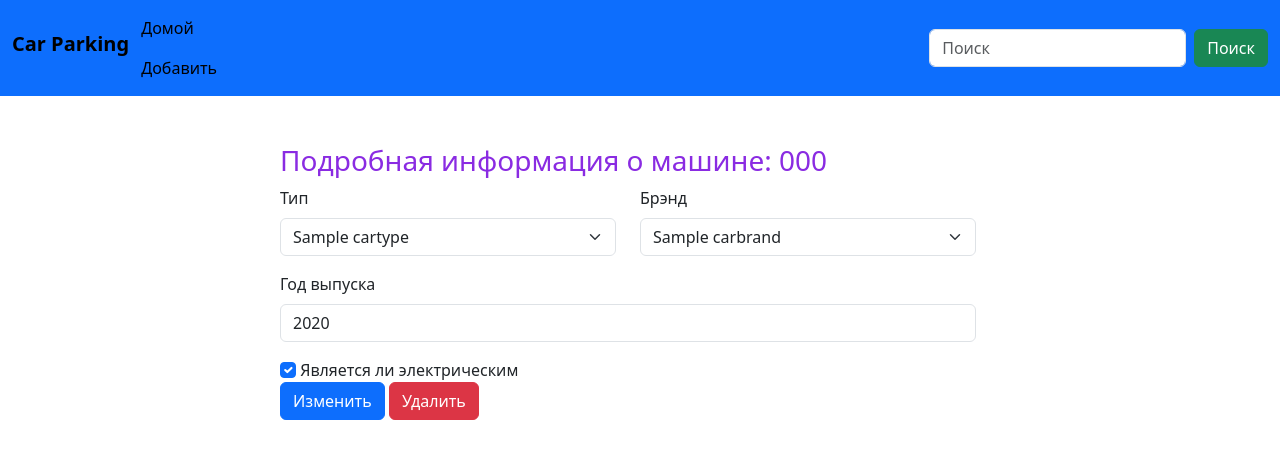
After one commit to SergLavrov/CarParkingDjango, a Django app: page /auto-park/get-car-by-id/1/ in a window 1280 px wide. The commit adds this page. Shown: the top 459 px of the page. Run offline with Django 5.2, Linux system fonts and the light colour scheme; tables that the repository leaves empty hold one stand-in row (values such as "Sample post"); some libraries are stand-ins or nearby versions.

Commit message:
added template master.html, def search_car

```diff
--- /dev/null
+++ b/autopark/templates/autopark/get_car_by_id.html
@@ -0,0 +1,184 @@
+{% extends "autopark/master.html" %}
+
+{% block title %}                   {# Определение содержимого для блока title #}
+  <title>Изменение машины</title>   {# Название вкладки #}
+{% endblock %}
+
+{# Определение содержимого для блока content #}
+{% block content %}
+  <div class="row col-12 offset-lg-2 col-lg-8">
+    <h3 class="pt-5" style="  color: blueviolet">Подробная информация о машине: {{ car.car_number }}</h3>
+    <form method="POST" class="row" action="{% url 'update-car' car_id=car.id %}"> {#По имени URL 'update-car'#}
+                                                                {#обратились к URL 'update-car/<int:car_id>/' #}
+      {% csrf_token %}
+      <div class="col-12 col-lg-6 pb-3">
+        <label for="inputcartype" class="form-label fw-medium">Тип</label>
+        <select class="form-select" id="inputcartype" name="car_type_id">
+          {% for car_type in types %}
+          <option {% if car_type.id == car.car_type.id %} selected {% endif %} value="{{ car_type.id }}">{{ car_type.name }}</option>
+    {#Тег <option> определяет опцию - "Выберите из ВЫПАДАЮЩЕГО списка". <option> помещаются внутрь <select> #}
+    {#Тег можно использовать без каких-либо атрибутов, но Обычно требуется атрибут value, который указывает, #}
+    {#что отправляется на сервер при отправке формы.#}
+          {% endfor %}
+        </select>
+      </div>
+      <div class="col-12 col-lg-6 pb-3">
+        <label for="inputCarBrand" class="form-label">Брэнд</label>
+        <select class="form-select" id="inputcarbrand" name="car_brand_id">
+          {% for car_brand in brands %}
+          <option {% if car_brand.id == car.car_brand.id %} selected {% endif %} value="{{ car_brand.id }}">{{ car_brand.name }}</option>
+          {% endfor %}
+        </select>
+      </div>
+      <div class="col-12 pb-3">
+        <label for="inputyear" class="form-label fw-medium">Год выпуска</label>
+        <input type="number" value="{{ car.year }}" name="year" class="form-control" id="inputyear" placeholder="введите год выпуска">
+    {# "placeholder" применяется при <input>. Задает короткую подсказку, описывающую ожидаемое значение ПОЛЯ ВВОДА #}
+      </div>
+      <div class="col-12">
+        <input class="form-check-input" type="checkbox" name="is_electric" {% if car.is_electric %}checked{% endif %} id="flexCheckDefault">
+        <label class="form-check-label" for="flexCheckDefault">
+          Является ли электрическим
+        </label>
+      </div>
+      <div class="col-12">
+        <button type="submit" class="btn btn-primary">Изменить</button>
+                                    {# При нажатии на SUBMIT измененные данные отправляются на СЕРВЕР командой:#}
+                                  {# см выше:<form method="POST" action="{% url 'update-car' car_id=car.id %}">#}
+
+        <a class="btn btn-danger" href="{% url 'delete-car' car_id=car.id %}">Удалить</a>  {# УДАЛЕНИЕ авто !#}
+      </div>
+  </form>
+  </div>
+{% endblock %}
+
+
+
+
+
+
+
+
+
+
+
+
+
+
+
+
+{#<!DOCTYPE html>#}
+{#<html lang="en">#}
+{#<head>#}
+{#    <meta charset="UTF-8">#}
+{#    <meta name="viewport"#}
+{#          content="width=device-width, user-scalable=no, initial-scale=1.0, maximum-scale=1.0, minimum-scale=1.0">#}
+{#    <meta http-equiv="X-UA-Compatible" content="ie=edge">#}
+{#    <title>Document</title>#}
+{#    <link href="https://cdn.jsdelivr.net/npm/bootstrap@5.3.2/dist/css/bootstrap.min.css" rel="stylesheet" integrity="sha384-T3c6CoIi6uLrA9TneNEoa7RxnatzjcDSCmG1MXxSR1GAsXEV/Dwwykc2MPK8M2HN" crossorigin="anonymous">#}
+{#    <script src="https://cdn.jsdelivr.net/npm/@popperjs/core@2.11.8/dist/umd/popper.min.js" integrity="sha384-I7E8VVD/ismYTF4hNIPjVp/Zjvgyol6VFvRkX/vR+Vc4jQkC+hVqc2pM8ODewa9r" crossorigin="anonymous"></script>#}
+{#    <script src="https://cdn.jsdelivr.net/npm/bootstrap@5.3.2/dist/js/bootstrap.min.js" integrity="sha384-BBtl+eGJRgqQAUMxJ7pMwbEyER4l1g+O15P+16Ep7Q9Q+zqX6gSbd85u4mG4QzX+" crossorigin="anonymous"></script>#}
+{#</head>#}
+{##}
+{#<body>#}
+{#<nav class="navbar navbar-expand-lg bg-primary">#}
+{#  <div class="container-fluid">#}
+{#    <a class="navbar-brand" href="#">Car Parking</a>#}
+{#    <button class="navbar-toggler" type="button" data-bs-toggle="collapse" data-bs-target="#navbarSupportedContent" aria-controls="navbarSupportedContent" aria-expanded="false" aria-label="Toggle navigation">#}
+{#      <span class="navbar-toggler-icon"></span>#}
+{#    </button>#}
+{#    <div class="collapse navbar-collapse" id="navbarSupportedContent">#}
+{#      <ul class="navbar-nav me-auto mb-2 mb-lg-0">#}
+{#        <li class="nav-item">#}
+{#          <a class="nav-link active" aria-current="page" href="{% url 'get-cars' %}">Home</a> {#По имени URL 'get-cars'#}
+                                                                              {#переходим на страницу со списком авто #}
+{#        </li>#}
+{#      </ul>#}
+{#      <form class="d-flex" role="search">#}
+{#        <input class="form-control me-2" type="search" placeholder="Поиск" aria-label="Search">#}
+{#        <button class="btn btn-success" type="submit">Search</button>#}
+{#      </form>#}
+{#    </div>#}
+{#  </div>#}
+{#</nav>#}
+{##}
+{#    <div class="container">#}
+{#      <div class="row col-12 offset-lg-2 col-lg-8">#}
+{#        <h3 class="pt-5" style="  color: blueviolet">Подробная информация о машине: {{ car.car_number }}</h3>#}
+{#        <form method="POST" class="row" action="{% url 'update-car' car_id=car.id %}"> {#По имени URL 'update-car'#}
+                                                                    {#обратились к URL 'update-car/<int:car_id>/' #}
+{#          {% csrf_token %}#}
+{#          <div class="col-12 col-lg-6 pb-3">#}
+{#            <label for="inputcartype" class="form-label fw-medium">Тип</label>#}
+{#            <select class="form-select" id="inputcartype" name="car_type_id">#}
+{#              {% for car_type in types %}#}
+{#              <option {% if car_type.id == car.car_type.id %} selected {% endif %} value="{{ car_type.id }}">{{ car_type.name }}</option>#}
+        {#Тег <option> определяет опцию - "Выберите из ВЫПАДАЮЩЕГО списка". <option> помещаются внутрь <select> #}
+        {#Тег можно использовать без каких-либо атрибутов, но Обычно требуется атрибут value, который указывает, #}
+        {#что отправляется на сервер при отправке формы.#}
+{#              {% endfor %}#}
+{#            </select>#}
+{#          </div>#}
+{#          <div class="col-12 col-lg-6 pb-3">#}
+{#            <label for="inputCarBrand" class="form-label">Брэнд</label>#}
+{#            <select class="form-select" id="inputcarbrand" name="car_brand_id">#}
+{#              {% for car_brand in brands %}#}
+{#              <option {% if car_brand.id == car.car_brand.id %} selected {% endif %} value="{{ car_brand.id }}">{{ car_brand.name }}</option>#}
+{#              {% endfor %}#}
+{#            </select>#}
+{#          </div>#}
+{#          <div class="col-12 pb-3">#}
+{#            <label for="inputyear" class="form-label fw-medium">Год выпуска</label>#}
+{#            <input type="number" value="{{ car.year }}" name="year" class="form-control" id="inputyear" placeholder="введите год выпуска">#}
+        {# "placeholder" применяется при <input>. Задает короткую подсказку, описывающую ожидаемое значение ПОЛЯ ВВОДА #}
+{#          </div>#}
+{#          <div class="col-12">#}
+{#            <input class="form-check-input" type="checkbox" name="is_electric" {% if car.is_electric %}checked{% endif %} id="flexCheckDefault">#}
+{#            <label class="form-check-label" for="flexCheckDefault">#}
+{#              Является ли электрическим#}
+{#            </label>#}
+{#          </div>#}
+{#          <div class="col-12">#}
+{#            <button type="submit" class="btn btn-primary">Изменить</button>#}
+                                        {# При нажатии на SUBMIT измененные данные отправляются на СЕРВЕР командой:#}
+                                      {# см выше:<form method="POST" action="{% url 'update-car' car_id=car.id %}">#}
+{##}
+{#            <a class="btn btn-danger" href="{% url 'delete-car' car_id=car.id %}">Удалить</a>  {# УДАЛЕНИЕ авто !#}
+{#          </div>#}
+{#      </form>#}
+{#      </div>#}
+{#    </div>#}
+
+
+{#    <div class="container">#}
+{#        <div class="row col-12 offset-lg-2 col-lg-8">#}
+{#          <h3 class="pt-5">Подробная информация о машине: {{ car.car_number }}</h3>#}
+{#          <form class="row">#}
+{#            <div class="col-12 col-lg-6 pb-3">#}
+{#              <label for="inputcartype" class="form-label fw-medium">Тип</label>#}
+{#              <input type="text" value="{{ car.car_type.name }}" class="form-control" id="inputcartype" placeholder="введите тип машины">#}
+{#            </div>#}
+{#            <div class="col-12 col-lg-6 pb-3">#}
+{#              <label for="inputcarbrand" class="form-label fw-medium">Брэнд</label>#}
+{#              <input type="text" value="{{ car.car_brand.name }}" class="form-control" id="inputcarbrand" placeholder="введите брэнд машины">#}
+{#            </div>#}
+{#            <div class="col-12 pb-3">#}
+{#              <label for="inputyear" class="form-label fw-medium">Год выпуска</label>#}
+{#              <input type="number" value="{{ car.year }}" class="form-control" id="inputyear" placeholder="введите год выпуска">#}
+{#            </div>#}
+{#            <div class="col-12 pb-3">#}
+{#              <input class="form-check-input" type="checkbox" {% if car.is_electric %}checked{% endif %} id="flexCheckDefault">#}
+{#              <label class="form-check-label" for="flexCheckDefault">#}
+{#                Является ли электрическим#}
+{#              </label>#}
+{#            </div>#}
+{#            <div class="col-12">#}
+{#              <button type="submit" class="btn btn-primary">Изменить</button>#}
+{#            </div>#}
+{#          </form>#}
+{#        </div>#}
+{#      </div>#}
+
+
+{#</body>#}
+{#</html>#}
--- /dev/null
+++ b/autopark/templates/autopark/master.html
@@ -0,0 +1,42 @@
+<!DOCTYPE html>
+<html lang="en">
+<head>
+  <meta charset="UTF-8">
+
+  <title>{% block title %}{% endblock %}</title> {# Блок мастера шаблонов для title страницы #}
+                      {#Название блока - в данном случае: title м.быть любым ! Нужно просто для идентификации блока !#}
+
+  <link href="https://cdn.jsdelivr.net/npm/bootstrap@5.3.2/dist/css/bootstrap.min.css" rel="stylesheet" integrity="sha384-T3c6CoIi6uLrA9TneNEoa7RxnatzjcDSCmG1MXxSR1GAsXEV/Dwwykc2MPK8M2HN" crossorigin="anonymous">
+  <script src="https://cdn.jsdelivr.net/npm/@popperjs/core@2.11.8/dist/umd/popper.min.js" integrity="sha384-I7E8VVD/ismYTF4hNIPjVp/Zjvgyol6VFvRkX/vR+Vc4jQkC+hVqc2pM8ODewa9r" crossorigin="anonymous"></script>
+  <script src="https://cdn.jsdelivr.net/npm/bootstrap@5.3.2/dist/js/bootstrap.min.js" integrity="sha384-BBtl+eGJRgqQAUMxJ7pMwbEyER4l1g+O15P+16Ep7Q9Q+zqX6gSbd85u4mG4QzX+" crossorigin="anonymous"></script>
+  <script src="https://kit.fontawesome.com/5b173a67cf.js" crossorigin="anonymous"></script>
+</head>
+
+<body>
+    <nav class="navbar navbar-expand-lg bg-primary">
+      <div class="container-fluid">
+        <a class="navbar-brand fw-bold h4" href="#">Car Parking</a>
+        <button class="navbar-toggler" type="button" data-bs-toggle="collapse" data-bs-target="#navbarSupportedContent" aria-controls="navbarSupportedContent" aria-expanded="false" aria-label="Toggle navigation">
+          <span class="navbar-toggler-icon"></span>
+        </button>
+        <div class="collapse navbar-collapse" id="navbarSupportedContent">
+          <ul class="navbar-nav me-auto mb-2 mb-lg-0">
+            <li class="nav-item row">
+              <a class="nav-link active" aria-current="page" href="{% url 'get-cars' %}">Домой</a>
+              <a class="nav-link active col" aria-current="page" href="{% url 'add-car' %}">Добавить</a>
+            </li>
+          </ul>
+          <form class="d-flex" role="search" method="post" action="{% url 'search-car' %}">
+            {% csrf_token %}
+            <input name="search_string" class="form-control me-2" type="search" placeholder="Поиск" aria-label="Search">
+            <button class="btn btn-success" type="submit">Поиск</button>
+          </form>
+        </div>
+      </div>
+    </nav>
+    <div class="container">
+      {% block content %}{% endblock %}  {# Блок мастер страницы с названием content #}
+                    {#Название блока - в данном случае: content м.быть любым ! Нужно просто для идентификации блока !#}
+    </div>
+</body>
+</html>
--- a/autopark/urls.py
+++ b/autopark/urls.py
@@ -8,4 +8,5 @@ urlpatterns = [
     path('update-car/<int:car_id>/', views.update_car, name='update-car'),
     path('delete-car/<int:car_id>/', views.delete_car, name='delete-car'),
     path('add-car/', views.add_car, name='add-car'),
+    path('search-car/', views.search_car, name='search-car'),
 ]
--- a/autopark/views.py
+++ b/autopark/views.py
@@ -1,3 +1,4 @@
+from django.db.models import Q
 from django.shortcuts import render
 from django.urls import reverse
 from django.http import HttpResponse, HttpRequest, HttpResponseRedirect
@@ -228,3 +229,28 @@ def add_car(request):                      # Функция add_car приним
 
                                                     # reverse - возвращает "ИМЯ" URL, соответствующее указанному адресу.
                                                     # Т.е. reverse('get-cars') = '/auto-park/get-cars/'
+
+
+"""
+Функция для поиска автомобилей по номеру, типу и бренду.
+
+Параметры:
+- request: объект HTTP-запроса
+
+Возвращает:
+- Если метод запроса 'GET', отображает шаблон 'autopark/cars.html'.
+- Если метод запроса не 'GET', фильтрует объекты Car на основе строки поиска и отображает шаблон 'autopark/cars.html'
+с отфильтрованным списком автомобилей.
+"""
+def search_car(request):
+    if request.method == 'GET':
+        return render(request, 'autopark/cars.html')
+    else:
+        search_string = request.POST.get('search_string')
+        car_list = Car.objects.filter(
+            Q(car_brand__name__icontains=search_string)   # contains - поиск по "СОДЕРЖИМОМУ" строки С учетом регистра
+            | Q(car_type__name__icontains=search_string)  # icontains - поиск по "СОДЕРЖИМОМУ" строки БЕЗ учета регистра
+            | Q(car_number__icontains=search_string)      # НЕ забыть подключить модуль django.db.models
+        )                                                 # from django.db.models import Q
+
+        return render(request, 'autopark/cars.html', {'cars': car_list})
```
Also changed, not shown: autopark/templates/autopark/add_car.html (added, +135 -0 lines), autopark/templates/autopark/cars.html (+90 -38 lines).
